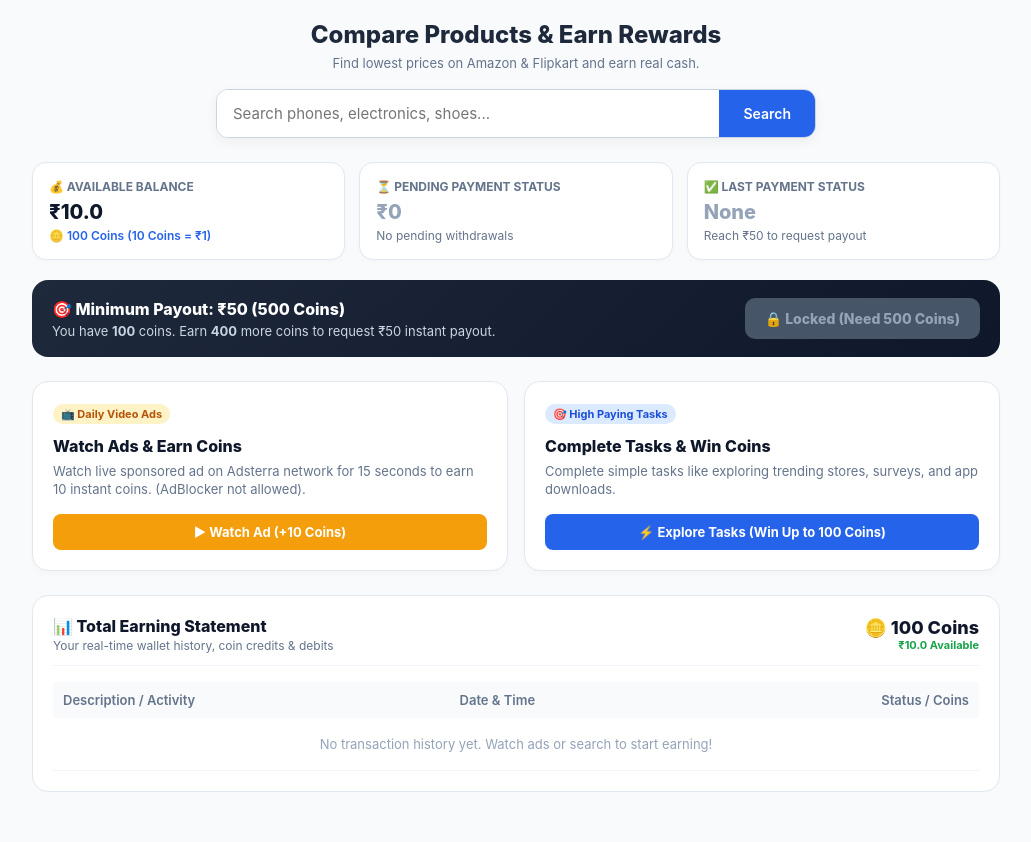
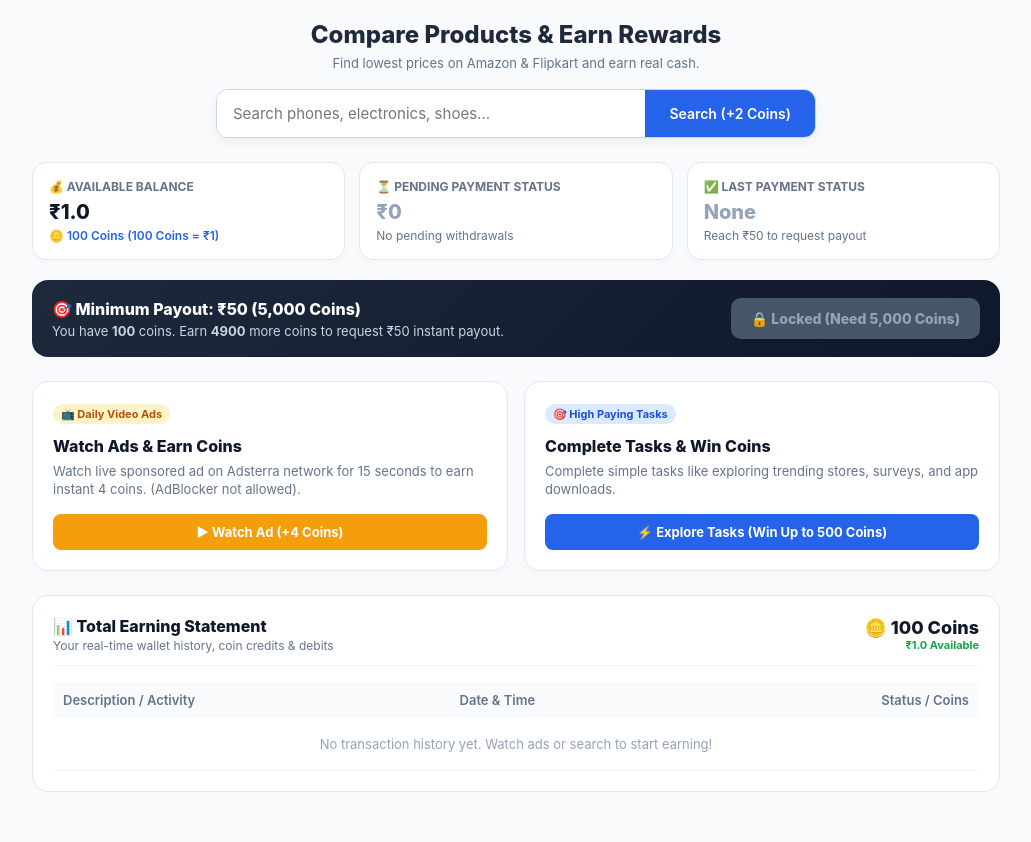
Before and after one commit to fuzail-cmd/pricefinder, a Flask app: page / in a window 1280 px wide. Shown: the part 77-919 px from the top of the page, without its empty margins (124-1155 px from the left). Run offline with Flask 3, Linux system fonts and the light colour scheme; the visitor is signed in with stand-in values (Sample User, id 1); data that the repository does not hold is empty.

Commit message:
Update index.html

```diff
--- a/templates/index.html
+++ b/templates/index.html
@@ -183,7 +183,7 @@
       cursor: pointer;
     }
 
-    /* Financial Cards */
+    /* Financial Cards (100 Coins = ₹1) */
     .wallet-status-grid {
       display: grid;
       grid-template-columns: repeat(auto-fit, minmax(240px, 1fr));
@@ -221,7 +221,7 @@
       margin-top: 4px;
     }
 
-    /* Payout Banner Box */
+    /* Payout Banner Box (₹50 = 5,000 Coins) */
     .payout-action-box {
       background: linear-gradient(135deg, #1e293b, #0f172a);
       color: white;
@@ -617,7 +617,7 @@
 
       <form method="POST" action="/" class="search-box">
         <input type="text" name="query" placeholder="Search phones, electronics, shoes..." value="{{ query }}" required>
-        <button type="submit">Search</button>
+        <button type="submit">Search (+2 Coins)</button>
       </form>
     </section>
 
@@ -652,12 +652,12 @@
     <!-- Logged-in User Dashboard -->
     {% if current_user.is_authenticated %}
 
-      <!-- Wallet Financial Status Cards -->
+      <!-- Wallet Financial Status Cards (100 Coins = ₹1) -->
       <div class="wallet-status-grid">
         <div class="wallet-card">
           <div class="wallet-card-header">💰 Available Balance</div>
-          <div class="wallet-card-val">₹{{ current_user.coins / 10 }}</div>
-          <div class="wallet-card-sub" style="color: #2563eb; font-weight: 600;">🪙 {{ current_user.coins }} Coins (10 Coins = ₹1)</div>
+          <div class="wallet-card-val">₹{{ (current_user.coins / 100)|round(2) }}</div>
+          <div class="wallet-card-sub" style="color: #2563eb; font-weight: 600;">🪙 {{ current_user.coins }} Coins (100 Coins = ₹1)</div>
         </div>
 
         <div class="wallet-card">
@@ -683,26 +683,26 @@
         </div>
       </div>
 
-      <!-- Minimum Payout Rule Banner (₹50 = 500 Coins) -->
+      <!-- Minimum Payout Rule Banner (₹50 = 5,000 Coins) -->
       <div class="payout-action-box">
         <div>
-          <h3 style="font-size: 16px; font-weight: 800; margin-bottom: 4px;">🎯 Minimum Payout: ₹50 (500 Coins)</h3>
+          <h3 style="font-size: 16px; font-weight: 800; margin-bottom: 4px;">🎯 Minimum Payout: ₹50 (5,000 Coins)</h3>
           <p style="font-size: 13px; color: #cbd5e1;">
-            {% if current_user.coins >= 500 %}
+            {% if current_user.coins >= 5000 %}
               🎉 Congratulations! You have unlocked the ₹50 payout threshold.
             {% else %}
-              You have <strong>{{ current_user.coins }}</strong> coins. Earn <strong>{{ 500 - current_user.coins }}</strong> more coins to request ₹50 instant payout.
+              You have <strong>{{ current_user.coins }}</strong> coins. Earn <strong>{{ 5000 - current_user.coins }}</strong> more coins to request ₹50 instant payout.
             {% endif %}
           </p>
         </div>
         <div>
-          {% if current_user.coins >= 500 %}
+          {% if current_user.coins >= 5000 %}
             <button type="button" class="payout-btn" onclick="submitPayoutRequest()">
               ⚡ Request ₹50 Payout Now
             </button>
           {% else %}
-            <button type="button" class="payout-btn payout-btn-disabled" disabled title="Need 500 coins to unlock">
-              🔒 Locked (Need 500 Coins)
+            <button type="button" class="payout-btn payout-btn-disabled" disabled title="Need 5,000 coins to unlock">
+              🔒 Locked (Need 5,000 Coins)
             </button>
           {% endif %}
         </div>
@@ -714,10 +714,10 @@
           <div>
             <span class="card-badge badge-ads">📺 Daily Video Ads</span>
             <h3 class="card-title">Watch Ads & Earn Coins</h3>
-            <p class="card-desc">Watch live sponsored ad on Adsterra network for 15 seconds to earn 10 instant coins. (AdBlocker not allowed).</p>
+            <p class="card-desc">Watch live sponsored ad on Adsterra network for 15 seconds to earn instant 4 coins. (AdBlocker not allowed).</p>
           </div>
           <button type="button" class="earn-action-btn btn-ads" id="startAdBtn" onclick="startAdsterraFlow()">
-            ▶ Watch Ad (+10 Coins)
+            ▶ Watch Ad (+4 Coins)
           </button>
         </div>
 
@@ -728,7 +728,7 @@
             <p class="card-desc">Complete simple tasks like exploring trending stores, surveys, and app downloads.</p>
           </div>
           <button type="button" class="earn-action-btn btn-tasks" onclick="openTasksModal()">
-            ⚡ Explore Tasks (Win Up to 100 Coins)
+            ⚡ Explore Tasks (Win Up to 500 Coins)
           </button>
         </div>
       </div>
@@ -742,7 +742,7 @@
           </div>
           <div style="text-align: right;">
             <div style="font-size: 18px; font-weight: 800; color: #0f172a;">🪙 {{ current_user.coins }} Coins</div>
-            <div style="font-size: 11px; color: #16a34a; font-weight: 700;">₹{{ current_user.coins / 10 }} Available</div>
+            <div style="font-size: 11px; color: #16a34a; font-weight: 700;">₹{{ (current_user.coins / 100)|round(2) }} Available</div>
           </div>
         </div>
 
@@ -797,7 +797,7 @@
       </div>
 
       <button type="button" id="claimRewardBtn" class="claim-ad-btn" onclick="claimFinishedAdReward()">
-        🎉 Claim +10 Coins Now
+        🎉 Claim +4 Coins Now
       </button>
     </div>
   </div>
@@ -875,7 +875,7 @@
             <div style="font-size: 13px; font-weight: 700;">Complete 100% Profile</div>
             <div style="font-size: 11px; color: #64748b;">Fill photo, phone, UPI & bank details</div>
           </div>
-          <button class="earn-action-btn btn-tasks" style="width: auto; padding: 6px 12px;" onclick="claimTaskReward('Profile KYC Verification', 50)">+50 Coins</button>
+          <button class="earn-action-btn btn-tasks" style="width: auto; padding: 6px 12px;" onclick="claimTaskReward('Profile KYC Verification', 200)">+200 Coins</button>
         </div>
 
         <div style="border: 1px solid #e2e8f0; border-radius: 10px; padding: 12px; display: flex; justify-content: space-between; align-items: center;">
@@ -883,7 +883,7 @@
             <div style="font-size: 13px; font-weight: 700;">Install Sponsor App</div>
             <div style="font-size: 11px; color: #64748b;">Download and open partner shopping app</div>
           </div>
-          <button class="earn-action-btn btn-tasks" style="width: auto; padding: 6px 12px;" onclick="claimTaskReward('Sponsor App Download', 30)">+30 Coins</button>
+          <button class="earn-action-btn btn-tasks" style="width: auto; padding: 6px 12px;" onclick="claimTaskReward('Sponsor App Download', 300)">+300 Coins</button>
         </div>
 
         <div style="border: 1px solid #e2e8f0; border-radius: 10px; padding: 12px; display: flex; justify-content: space-between; align-items: center;">
@@ -891,7 +891,7 @@
             <div style="font-size: 13px; font-weight: 700;">Share PriceDekho to WhatsApp</div>
             <div style="font-size: 11px; color: #64748b;">Share with 3 friends or groups</div>
           </div>
-          <button class="earn-action-btn btn-tasks" style="width: auto; padding: 6px 12px;" onclick="claimTaskReward('WhatsApp Refer & Share', 20)">+20 Coins</button>
+          <button class="earn-action-btn btn-tasks" style="width: auto; padding: 6px 12px;" onclick="claimTaskReward('WhatsApp Refer & Share', 100)">+100 Coins</button>
         </div>
       </div>
     </div>
@@ -902,7 +902,7 @@
   {% if not current_user.is_authenticated %}
   <div id="authGatewayModal" class="gateway-overlay">
     <div class="gateway-card">
-      <div style="background:#fef3c7; color:#b45309; font-size:12px; font-weight:700; padding:4px 10px; border-radius:20px; display:inline-block; margin-bottom:12px;">🪙 Free 50 Welcome Coins</div>
+      <div style="background:#fef3c7; color:#b45309; font-size:12px; font-weight:700; padding:4px 10px; border-radius:20px; display:inline-block; margin-bottom:12px;">🪙 Free 100 Welcome Coins (₹1)</div>
       <h2 style="font-size:20px; font-weight:800; margin-bottom:8px;">Welcome to Price<span style="color:#2563eb;">Dekho</span></h2>
       <p style="font-size:13px; color:#64748b; margin-bottom:20px;">Compare prices freely or sign in with Google to start earning coins and real money.</p>
       <a href="/login/google" class="google-btn">
@@ -947,9 +947,9 @@
       if (modal) modal.style.display = 'none';
     }
 
-    // Payout Request
+    // Payout Request (5,000 Coins = ₹50)
     async function submitPayoutRequest() {
-      if (!confirm("Kya aap ₹50 payout request submit karna chahte hain? 500 Coins deduct ho jayenge.")) {
+      if (!confirm("Kya aap ₹50 payout request submit karna chahte hain? 5,000 Coins deduct ho jayenge.")) {
         return;
       }
       try {
@@ -990,7 +990,7 @@
       const hasAdBlock = await checkAdBlocker();
       if (hasAdBlock) {
         alert("⚠️ AdBlocker Detected!\n\nAapke browser me AdBlocker active hai. Coins paane ke liye AdBlocker ko disable ya pause karein.");
-        btn.innerText = "▶ Watch Ad (+10 Coins)";
+        btn.innerText = "▶ Watch Ad (+4 Coins)";
         btn.disabled = false;
         return;
       }
@@ -1003,7 +1003,7 @@
 
         if (!data.available) {
           alert("Ad filhal load nahi hui. Kripya 10 second baad dobara koshish karein.");
-          btn.innerText = "▶ Watch Ad (+10 Coins)";
+          btn.innerText = "▶ Watch Ad (+4 Coins)";
           btn.disabled = false;
           return;
         }
@@ -1013,7 +1013,7 @@
 
         if (!adWindow || adWindow.closed || typeof adWindow.closed === 'undefined') {
           alert("⚠️ Browser ne Ad tab block kar diya!\n\nBrowser URL bar par 'Pop-ups blocked' icon par click karke 'Always allow pop-ups' select karein.");
-          btn.innerText = "▶ Watch Ad (+10 Coins)";
+          btn.innerText = "▶ Watch Ad (+4 Coins)";
           btn.disabled = false;
           return;
         }
@@ -1033,7 +1033,7 @@
             clearInterval(interval);
             adModal.style.display = 'none';
             alert("❌ Cheat Detected: Aapne ad window 15 second se pehle hi band kar di! Coins claim nahi honge.");
-            btn.innerText = "▶ Watch Ad (+10 Coins)";
+            btn.innerText = "▶ Watch Ad (+4 Coins)";
             btn.disabled = false;
             return;
           }
@@ -1051,12 +1051,12 @@
 
       } catch (e) {
         alert("Network Error! Try again.");
-        btn.innerText = "▶ Watch Ad (+10 Coins)";
+        btn.innerText = "▶ Watch Ad (+4 Coins)";
         btn.disabled = false;
       }
     }
 
-    // Claim Verified Ad Coins
+    // Claim Verified Ad Coins (+4 Coins)
     async function claimFinishedAdReward() {
       const claimBtn = document.getElementById('claimRewardBtn');
       claimBtn.innerText = "Verifying & Adding Coins...";
```
